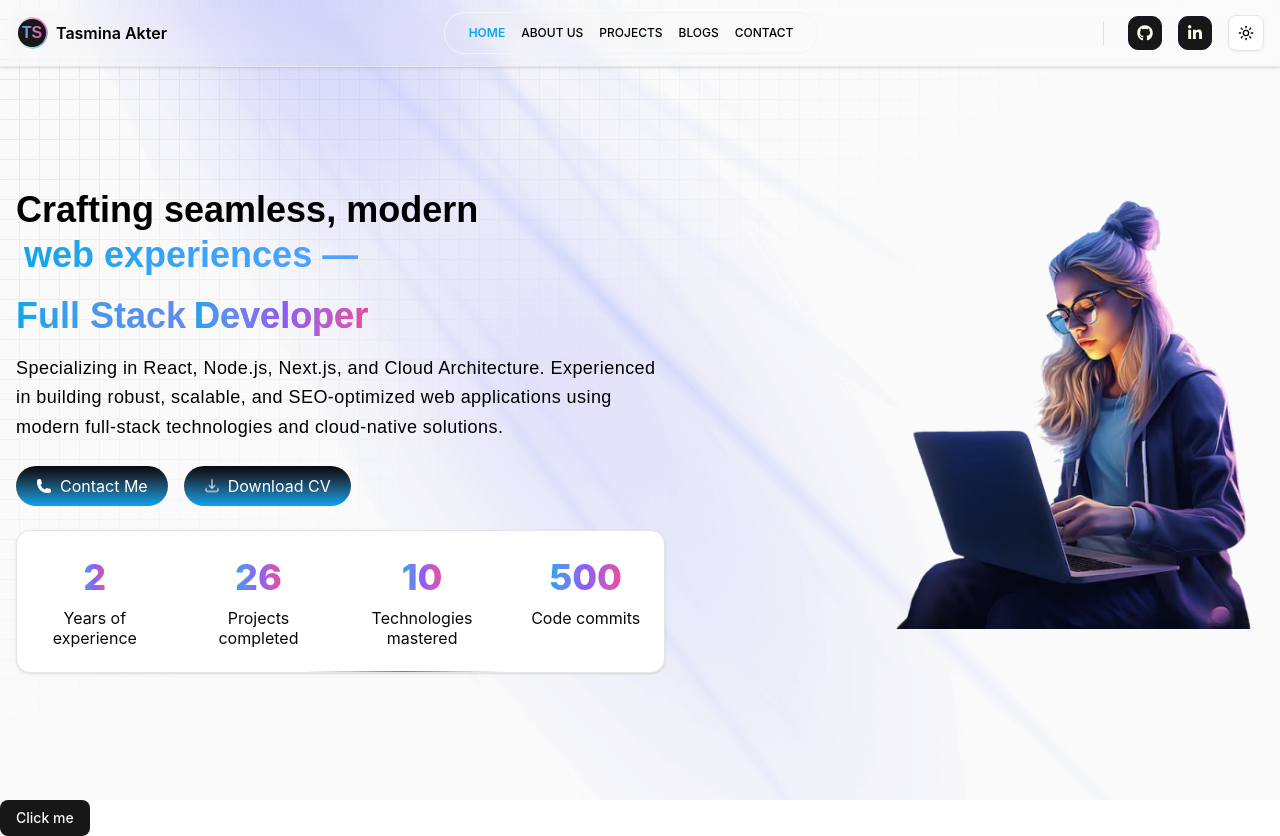
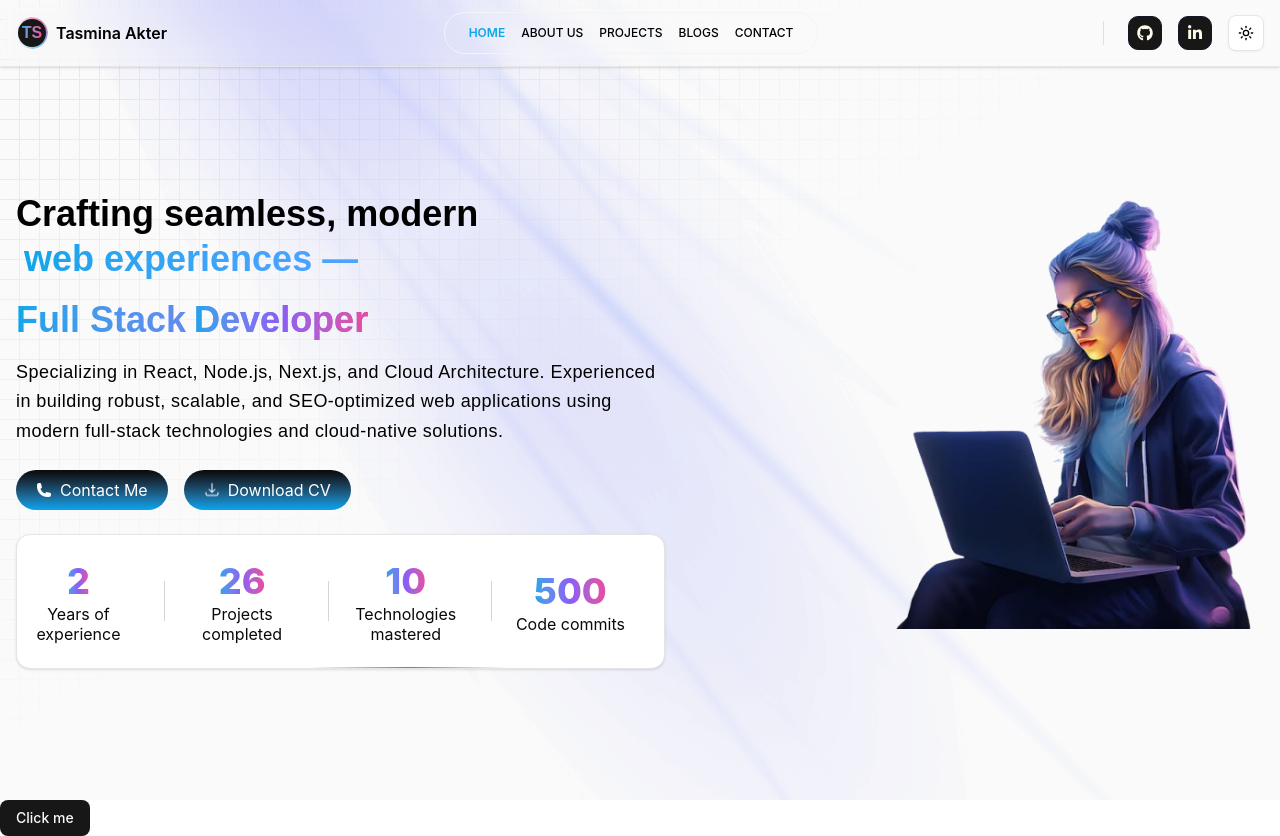
Before and after one commit to wptasmina/My-Portfolio, a Next.js app: page / in a window 1280 px wide. Built offline with nearby package versions, Linux system fonts and the light colour scheme.

Commit message:
counter divider add

```diff
--- a/components/HomeSection/CountsUp.tsx
+++ b/components/HomeSection/CountsUp.tsx
@@ -1,50 +1,36 @@
 import { StatItem } from '@/types';
 import CountUp from 'react-countup';
 
-const stats:  StatItem[] = [
-    {
-        num: 2,
-        text: "Years of experience",
-    },
-    {
-        num: 26,
-        text: "Projects completed",
-    },
-    {
-        num: 10,
-        text: "Technologies mastered",
-    },
-    {
-        num: 500,
-        text: "Code commits",
-    },
-]
-
+const stats: StatItem[] = [
+  { num: 2, text: "Years of experience" },
+  { num: 26, text: "Projects completed" },
+  { num: 10, text: "Technologies mastered" },
+  { num: 500, text: "Code commits" },
+];
 
 export const CountsUp = () => {
   return (
     <section>
       <div className="d-grid gap-2">
-
-      {stats.map(({ num, text }, index) => (
-        <div
-          key={index}
-          className="flex flex-col items-center justify-self-center-safe gap-2 px-4"
-        >
+        {stats.map(({ num, text }, i) => (
+          <div key={i} className="flex items-center gap-4">
+            <div className="flex flex-col items-center text-center px-2">
               <CountUp
                 end={num}
-            duration={5}
-            delay={0.5}
+                duration={3}
                 className="hero-title hero-title-color"
               />
-          <p className={`text-xs sm:text-sm md:text-base text-zinc-950 dark:text-zinc-50 text-center leading-tight`}
-          >
+              <p className="text-xs sm:text-sm md:text-base text-zinc-950 dark:text-zinc-50 leading-tight">
                 {text}
               </p>
+            </div>
+
+            {i !== stats.length - 1 && (
+              <div className="h-10 w-px bg-zinc-300 dark:bg-zinc-600 mx-2" />
+            )}
           </div>
         ))}
       </div>
     </section>
-
-  )
-}
+  );
+};
```
Lines whose indentation alone changed are shown as unchanged.
